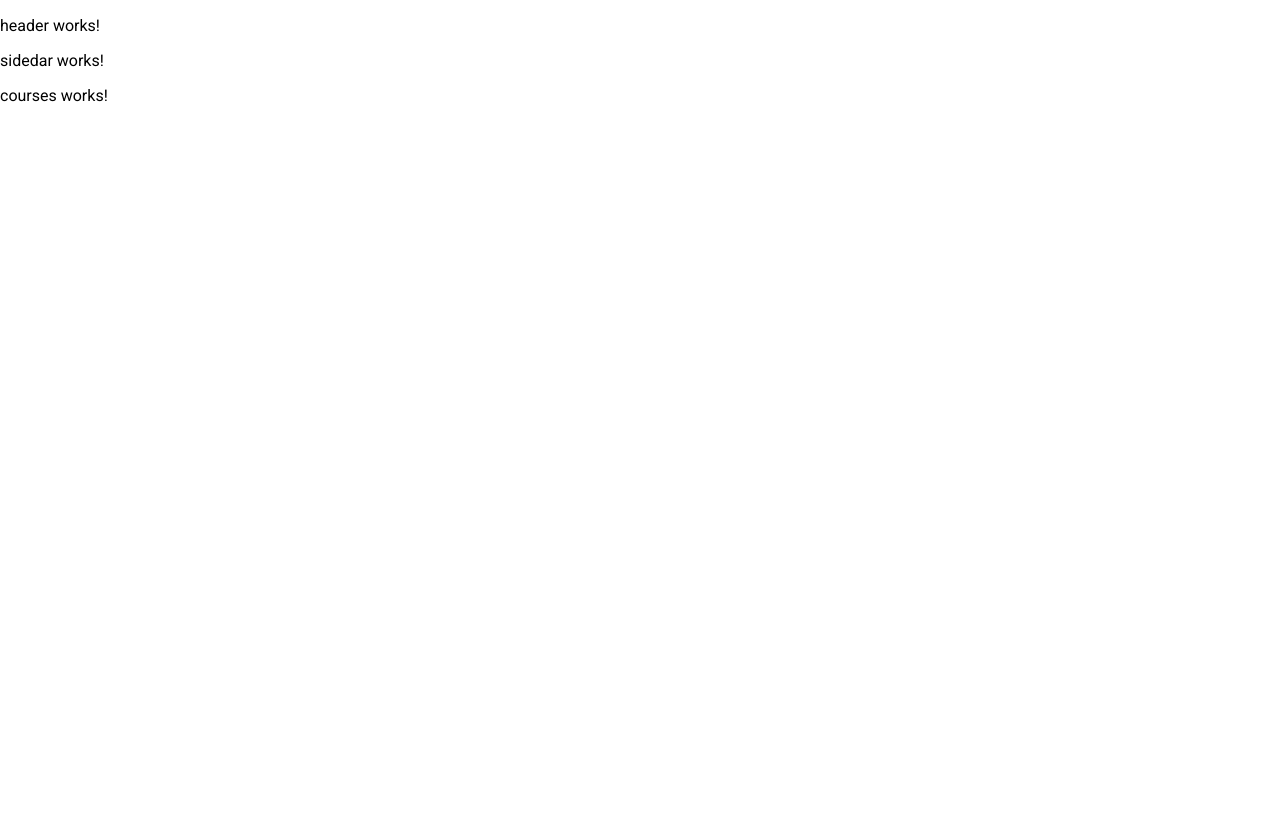
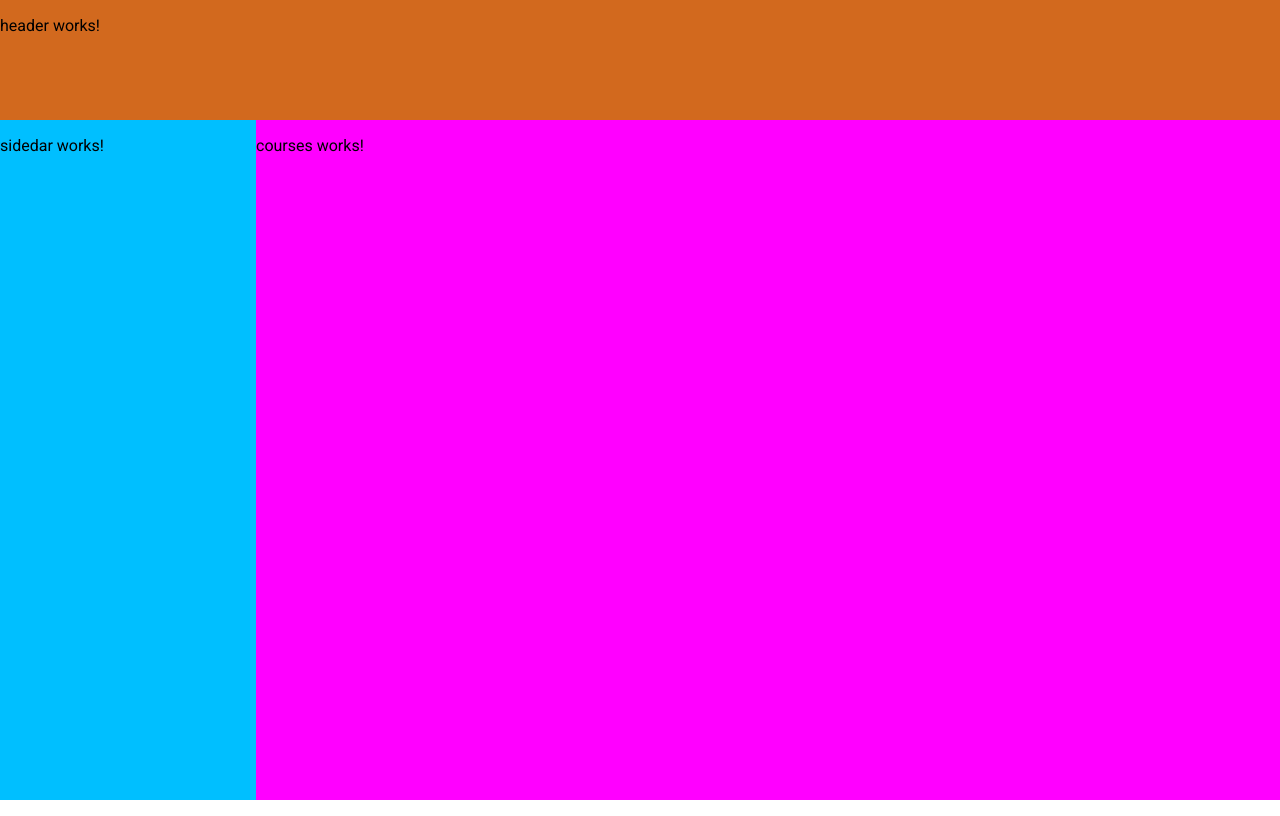
Before and after one commit to Axpers/courses-management, an Angular app: page / in a window 1280 px wide. Built offline with nearby package versions, Linux system fonts and the light colour scheme.

Commit message:
Positionnement css des composants à l'intérieur de app-root

```diff
--- a/src/app/app.component.html
+++ b/src/app/app.component.html
@@ -2,4 +2,6 @@
 
 <app-sidedar></app-sidedar>
 
-<router-outlet></router-outlet>
+<div class="container">
+  <router-outlet></router-outlet>
+</div>
--- a/src/styles.scss
+++ b/src/styles.scss
@@ -1,11 +1,37 @@
 /* You can add global styles to this file, and also import other style files */
 
 html, body {
-	height: 100%;
-	width: 100%;
+  height: 100%;
+  width: 100%;
 }
 
 body {
-	margin: 0;
-	font-family: Roboto, "Helvetica Neue", sans-serif;
+  margin: 0;
+  font-family: Roboto, "Helvetica Neue", sans-serif;
 }
+
+app-root {
+  height: 100%;
+  width: 100%;
+  display: grid;
+  grid-template-rows: 15% 85%;
+  grid-template-columns: 20% 80%;
+}
+
+app-header {
+  grid-column: 1/-1;
+  grid-row: 1/2;
+  background-color: chocolate;
+}
+
+app-sidedar {
+  grid-column: 1/2;
+  grid-row: 2/3;
+  background-color: deepskyblue;
+}
+
+.container {
+  grid-column: 2/-1;
+  grid-row: 2/3;
+  background-color: magenta;
+}
```
